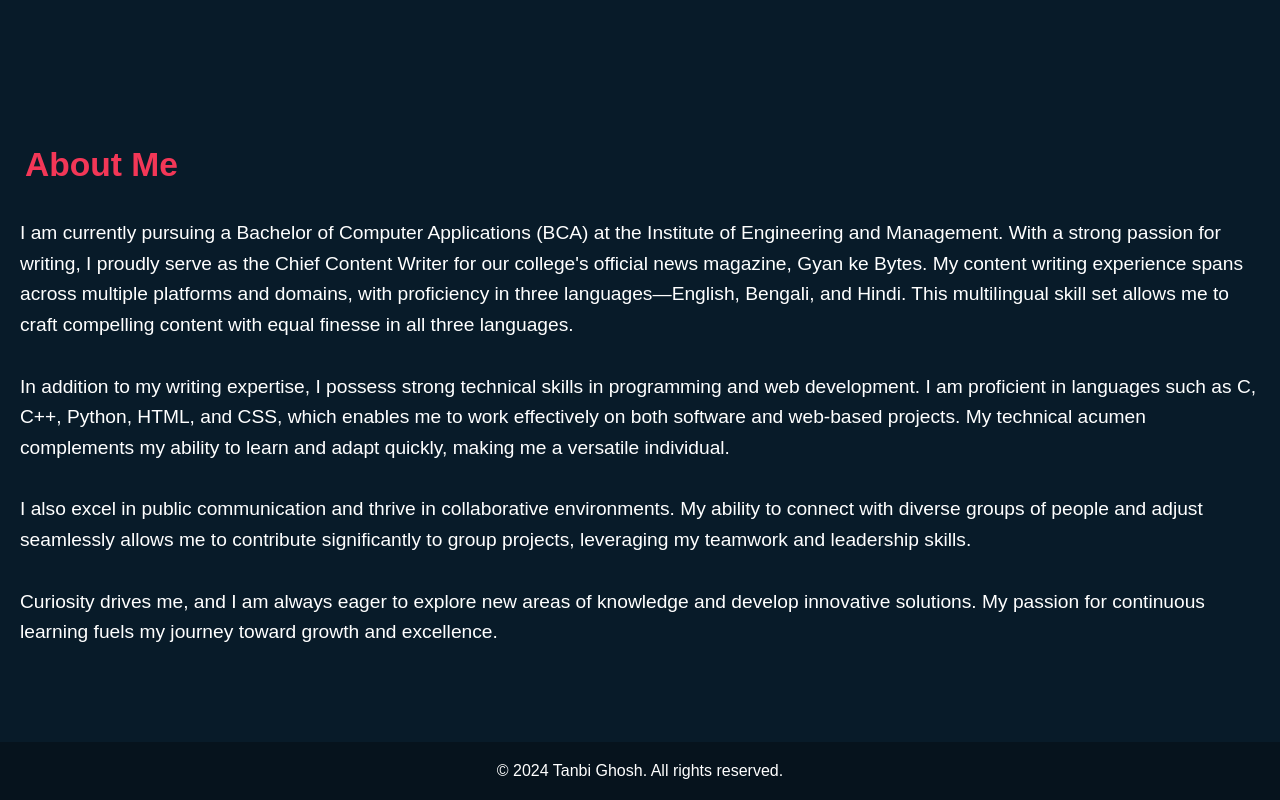
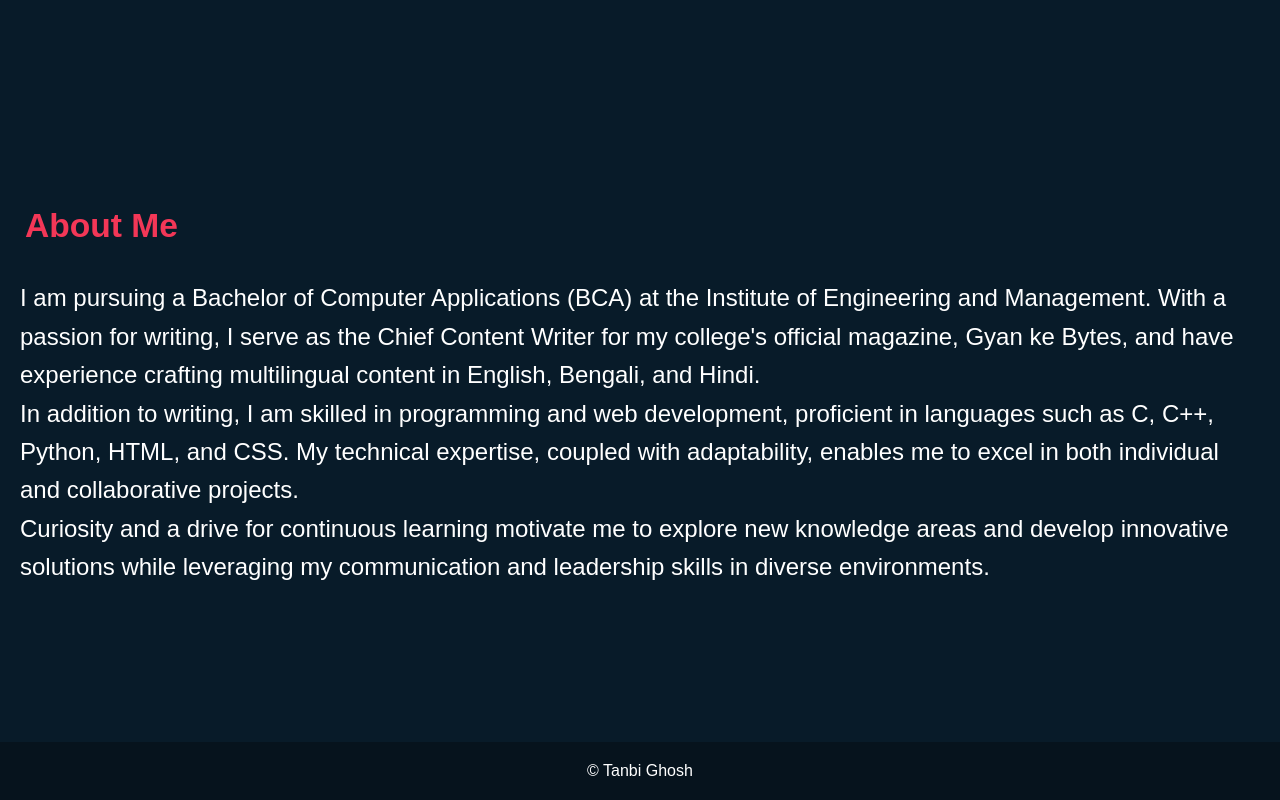
Before and after one commit to Souvik0216J/Friend-s-portfolio, a plain HTML site: page index.html in a window 1280 px wide. Shown: the part 920-1720 px from the top of the page. Drawn offline with nearby package versions, Linux system fonts and the light colour scheme.

Commit message:
minor bug fixes

```diff
--- a/index.html
+++ b/index.html
@@ -38,8 +38,7 @@
                         <li>Content Writing</li>
                     </ul>
                     <div class="buttons">
-                        <a href="https://www.linkedin.com/in/tanbi-ghosh-333945281/"><i
-                                class='bx bxl-linkedin'></i></a>
+                        <a href="https://www.linkedin.com/in/tanbi-ghosh-333945281/"><i class='bx bxl-linkedin'></i></a>
                         <a href="https://github.com/Tanbigh"><i class='bx bxl-github'></i></a>
                     </div>
                 </div>
@@ -52,28 +51,25 @@
             <div class="details">
                 <h2>About Me</h2>
                 <p>
-                    I am currently pursuing a Bachelor of Computer Applications (BCA) at the Institute of Engineering
-                    and Management. With a strong passion for writing, I proudly serve as the Chief Content Writer for
-                    our college's official news magazine, Gyan ke Bytes. My content writing experience spans across
-                    multiple platforms and domains, with proficiency in three languages—English, Bengali, and Hindi.
-                    This multilingual skill set allows me to craft compelling content with equal finesse in all three
-                    languages. <br> <br>
-                    In addition to my writing expertise, I possess strong technical skills in programming and web
-                    development. I am proficient in languages such as C, C++, Python, HTML, and CSS, which enables me to
-                    work effectively on both software and web-based projects. My technical acumen complements my ability
-                    to learn and adapt quickly, making me a versatile individual. <br> <br>
-                    I also excel in public communication and thrive in collaborative environments. My ability to connect
-                    with diverse groups of people and adjust seamlessly allows me to contribute significantly to group
-                    projects, leveraging my teamwork and leadership skills.<br> <br>
-                    Curiosity drives me, and I am always eager to explore new areas of knowledge and develop innovative
-                    solutions. My passion for continuous learning fuels my journey toward growth and excellence.
+                    I am pursuing a Bachelor of Computer Applications (BCA) at the Institute of Engineering and
+                    Management. With a passion for writing, I serve as the Chief Content Writer for my college's
+                    official magazine, Gyan ke Bytes, and have experience crafting multilingual content in English,
+                    Bengali, and Hindi.<br>
+
+                    In addition to writing, I am skilled in programming and web development, proficient in languages
+                    such as C, C++, Python, HTML, and CSS. My technical expertise, coupled with adaptability, enables me
+                    to excel in both individual and collaborative projects.<br>
+
+                    Curiosity and a drive for continuous learning motivate me to explore new knowledge areas and develop
+                    innovative solutions while leveraging my communication and leadership skills in diverse
+                    environments.<br>
                 </p>
             </div>
         </div>
     </div>
 
     <footer>
-        <p>&copy; 2024 Tanbi Ghosh. All rights reserved.</p>
+        <p>&copy; Tanbi Ghosh</p>
     </footer>
     <script src="script.js"></script>
 </body>
--- a/style.css
+++ b/style.css
@@ -111,7 +111,7 @@ nav a:hover {
 }
 .details p, .details ul, .details .buttons {
     margin: 10px 0;
-    font-size: 1.2em;
+    font-size: 1.5em;
     line-height: 1.6;
 }
 
@@ -121,7 +121,7 @@ nav a:hover {
 }
 
 .details li {
-    background: #1a1a1a;
+    /* background: #1a1a1a; */
     margin: 10px 0;
     padding: 10px;
     border-left: 4px solid #00b7c2;
@@ -202,7 +202,7 @@ footer {
 
 /* Scrollbar */
 ::-webkit-scrollbar {
-    width: 7px;
+    width: 10px;
 }
 
 ::-webkit-scrollbar-track {
```
